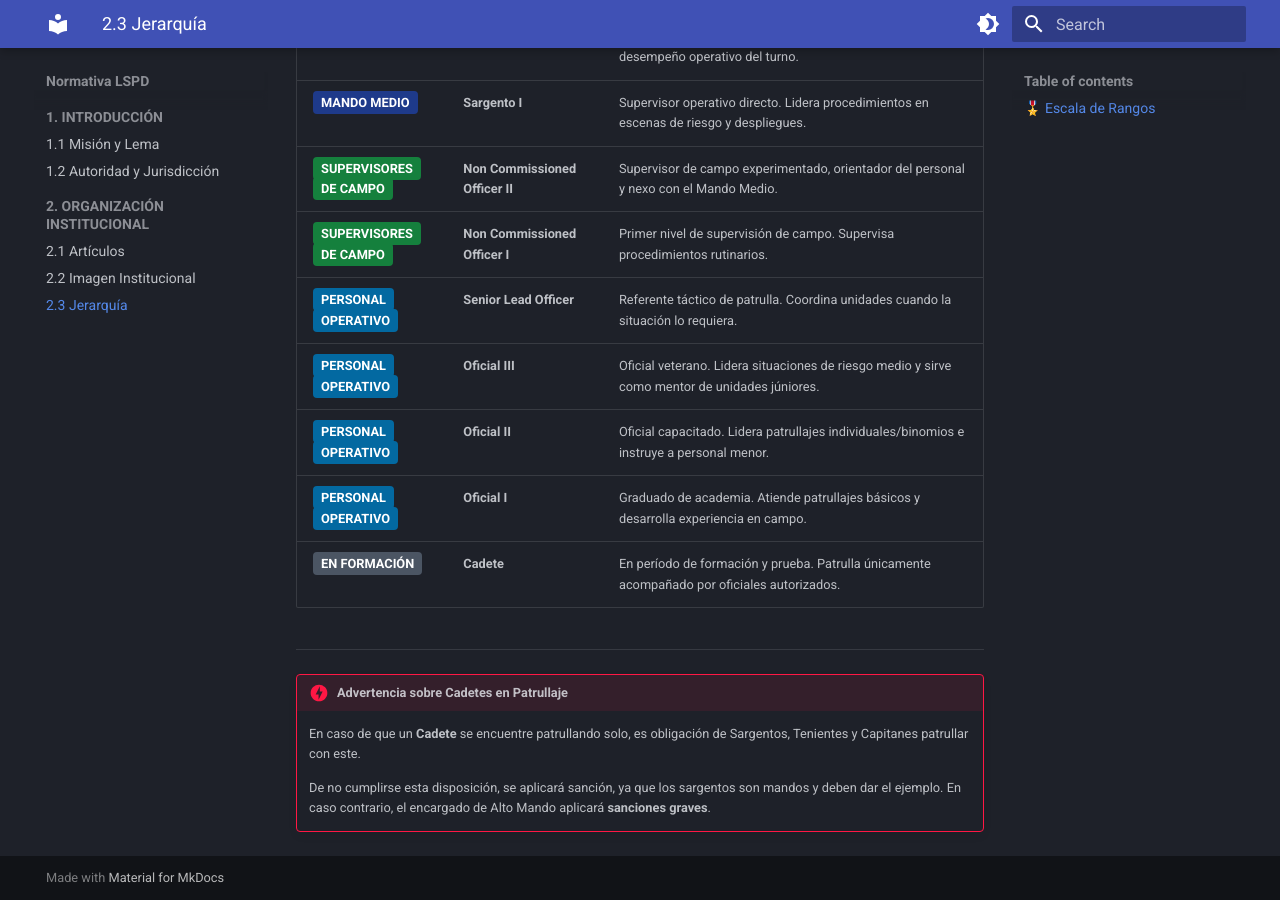
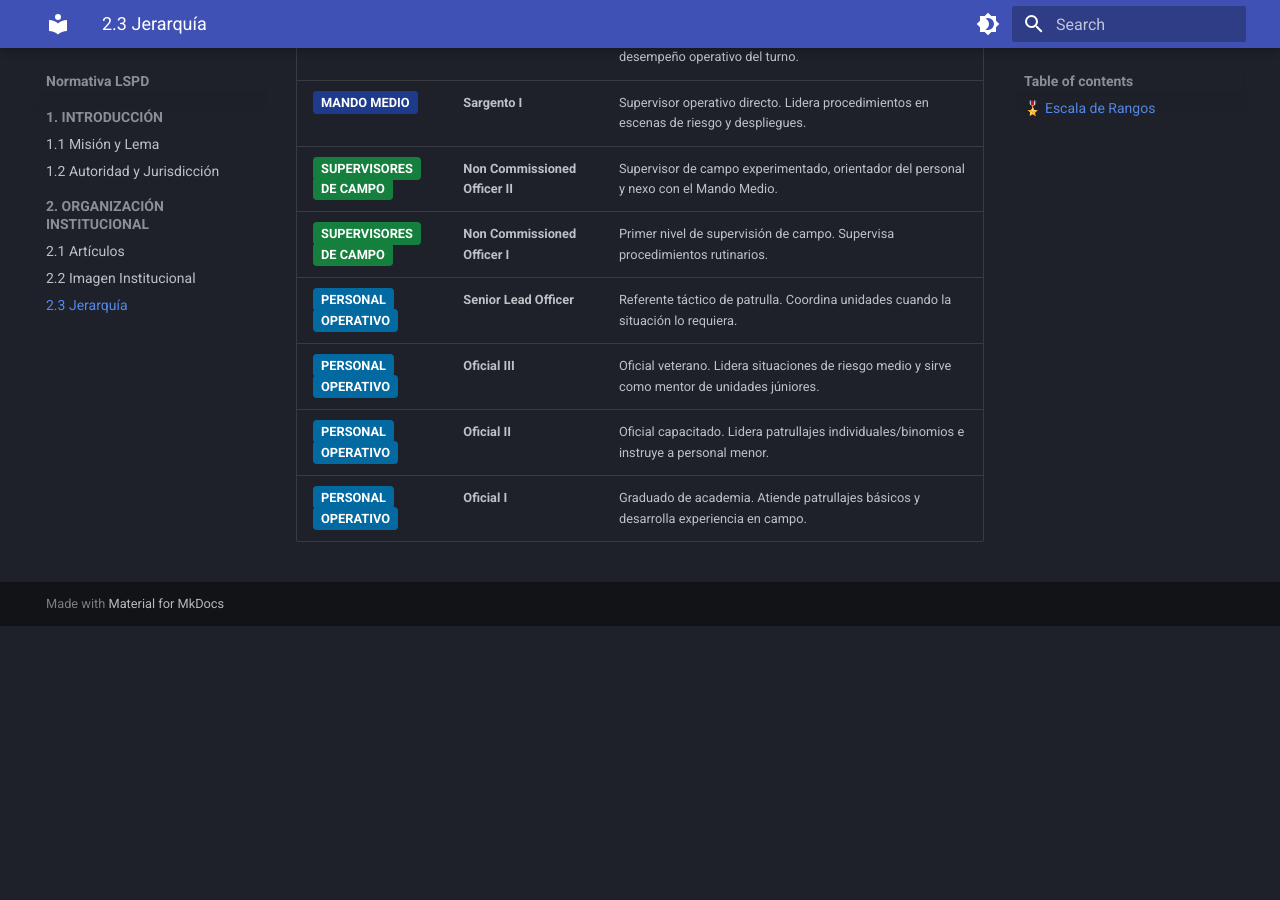
Before and after one commit to normativa-lspd-infinity-rp/Normativa-LSPD, an MkDocs documentation site: the page built from docs/organizacion/jerarquia.md, in a window 1280 px wide and 900 px high, scrolled down 1039 px. Built offline with MkDocs 1.6.1 and Material for MkDocs 9.7.7, drawn with Linux system fonts in a browser that asks for light colours; after the commit the page ends 1665 px from its top, so only the background shows below that.

Commit message:
Update jerarquia.md

```diff
--- a/docs/organizacion/jerarquia.md
+++ b/docs/organizacion/jerarquia.md
@@ -26,11 +26,3 @@ La estructura jerárquica de la LSPD está dividida en niveles de responsabilida
 | <mark style="background-color: #0369a1; color: white; padding: 4px 8px; border-radius: 4px; font-weight: bold;">PERSONAL OPERATIVO</mark> | **Oficial III** | Oficial veterano. Lidera situaciones de riesgo medio y sirve como mentor de unidades júniores. |
 | <mark style="background-color: #0369a1; color: white; padding: 4px 8px; border-radius: 4px; font-weight: bold;">PERSONAL OPERATIVO</mark> | **Oficial II** | Oficial capacitado. Lidera patrullajes individuales/binomios e instruye a personal menor. |
 | <mark style="background-color: #0369a1; color: white; padding: 4px 8px; border-radius: 4px; font-weight: bold;">PERSONAL OPERATIVO</mark> | **Oficial I** | Graduado de academia. Atiende patrullajes básicos y desarrolla experiencia en campo. |
-| <mark style="background-color: #4b5563; color: white; padding: 4px 8px; border-radius: 4px; font-weight: bold;">EN FORMACIÓN</mark> | **Cadete** | En período de formación y prueba. Patrulla únicamente acompañado por oficiales autorizados. |
-
----
-
-!!! danger "Advertencia sobre Cadetes en Patrullaje"
-    En caso de que un **Cadete** se encuentre patrullando solo, es obligación de Sargentos, Tenientes y Capitanes patrullar con este.
-
-    De no cumplirse esta disposición, se aplicará sanción, ya que los sargentos son mandos y deben dar el ejemplo. En caso contrario, el encargado de Alto Mando aplicará **sanciones graves**.
```
